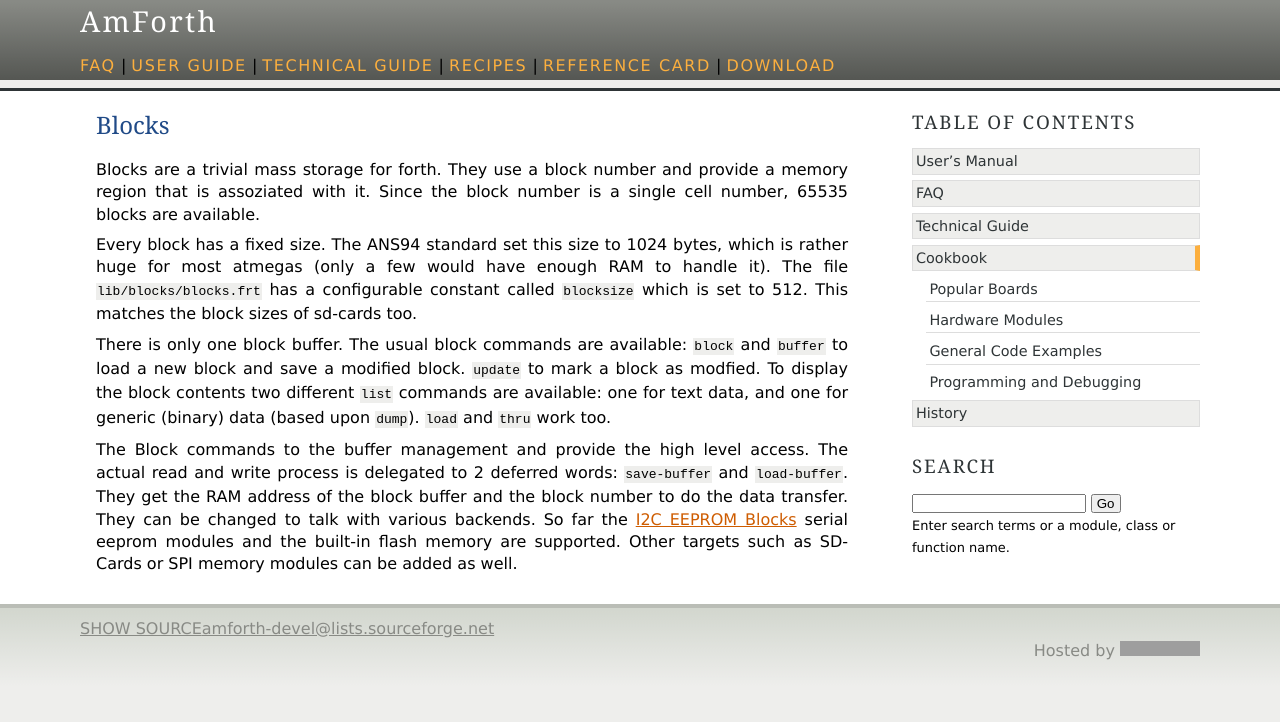
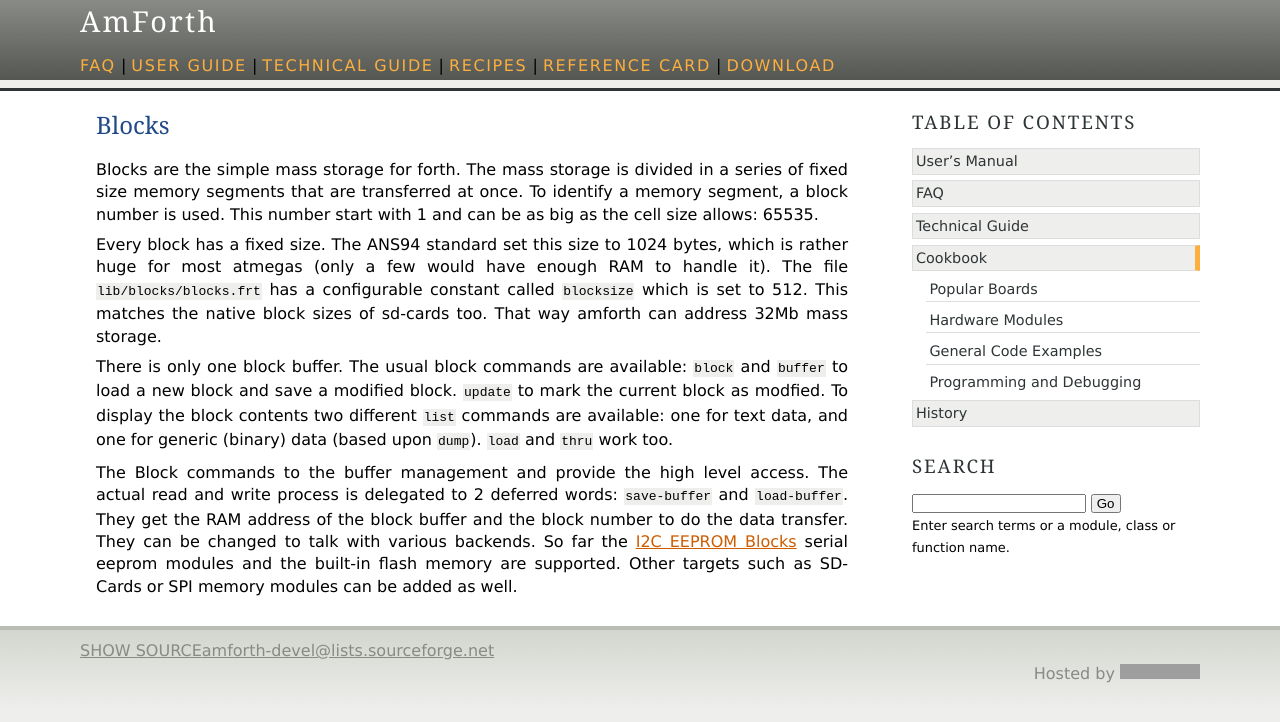
Before and after one commit to wexi/amforth-shadow, a Sphinx documentation site: the page built from doc/source/TG/recipes/Blocks.rst, in a window 1280 px wide. Shown: the top 722 px of the page. Built offline with Sphinx 7.4.7, drawn with Linux system fonts in a browser that asks for light colours; pages that are not in the unit, such as notebooks, are missing from menus; grey boxes are pictures that could not be loaded.

Commit message:
Separate TWI (hardware) code from generic I2C code
More examples and more documentation. Minor fixes


git-svn-id: svn://svn.code.sf.net/p/amforth/code/trunk@1647 fd1c0b69-5d68-47f5-910c-86182ebb6ecd

```diff
--- a/doc/source/TG/recipes/Blocks.rst
+++ b/doc/source/TG/recipes/Blocks.rst
@@ -3,22 +3,25 @@
 Blocks
 ======
 
-Blocks are a trivial mass storage for forth. They use a block number
-and provide a memory region that is assoziated with it. Since the
-block number is a single cell number, 65535 blocks are available.
+Blocks are the simple mass storage for forth. The mass storage is
+divided in a series of fixed size memory segments that are transferred
+at once. To identify a memory segment, a block number is used. This number
+start with 1 and can be as big as the cell size allows: 65535.
 
 Every block has a fixed size. The ANS94 standard set this size to
 1024 bytes, which is rather huge for most atmegas (only a few would
 have enough RAM to handle it). The file :file:`lib/blocks/blocks.frt`
 has a configurable constant called ``blocksize`` which is set to 512.
-This matches the block sizes of sd-cards too.
+This matches the native block sizes of sd-cards too. That way amforth
+can address 32Mb mass storage.
 
 There is only one block buffer. The usual block commands are
 available: ``block`` and ``buffer`` to load a new block and
-save a modified block. ``update`` to mark a block as modfied.
-To display the block contents two different ``list`` commands
-are available: one for text data, and one for generic (binary)
-data (based upon ``dump``). ``load`` and ``thru`` work too.
+save a modified block. ``update`` to mark the current block
+as modfied. To display the block contents two different ``list``
+commands are available: one for text data, and one for generic
+(binary) data (based upon ``dump``). ``load`` and ``thru`` work
+too.
 
 The Block commands to the buffer management and provide the
 high level access. The actual read and write process is delegated
--- a/doc/source/TG/recipes/I2C-Detect.rst
+++ b/doc/source/TG/recipes/I2C-Detect.rst
@@ -12,7 +12,7 @@
      ok
    (ATmega1280)> i2c.detect
           0  1  2  3  4  5  6  7  8  9  A  B  C  D  E  F
-     0:           -- -- -- -- -- -- -- -- -- -- -- -- --
+     0:                       -- -- -- -- -- -- -- -- --
     10:  -- -- -- -- -- -- -- -- -- -- -- -- -- -- -- --
     20:  -- -- -- -- -- -- -- 27 -- -- -- -- -- -- -- --
     30:  -- -- -- -- -- -- -- -- -- -- -- -- -- -- -- --
--- a/doc/source/TG/recipes/TWI.rst
+++ b/doc/source/TG/recipes/TWI.rst
@@ -67,5 +67,5 @@
 start.
 
 
-.. seealso:: :ref:`I2C Detect`, :ref:`I2C Values`, :ref:`I2C EEPROM`
-   and :ref:`I2C EEPROM Blocks`
+.. seealso:: :ref:`i2C Generic`, :ref:`I2C Detect`, :ref:`I2C Values`,
+   :ref:`I2C EEPROM`  and :ref:`I2C EEPROM Blocks`
--- a/doc/source/TG/recipes/Values.rst
+++ b/doc/source/TG/recipes/Values.rst
@@ -204,3 +204,5 @@
 .. note::
 
    This recipe requires amforth version 5.2 and newer.
+
+.. seealso:: :ref:`I2C Values`
```
Also changed, not shown: other parts of doc/source/TG/recipes/I2C-Detect.rst (+1 -1 lines), doc/source/TG/recipes/I2C-Generic.rst (added, +144 -0 lines), 3 other files.
